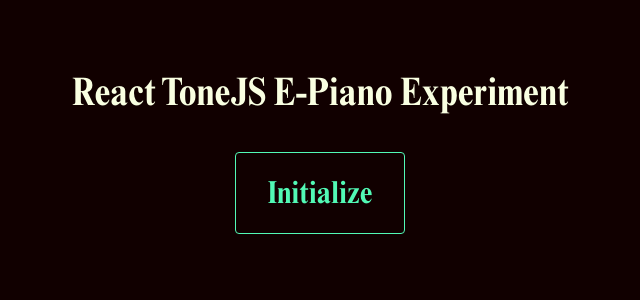
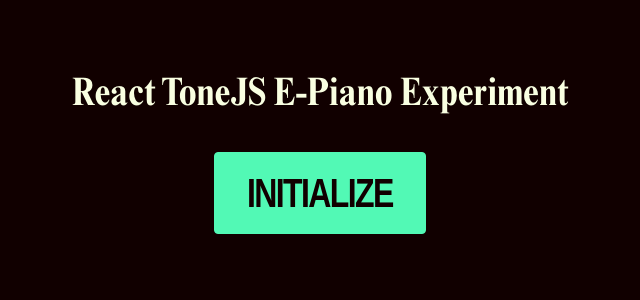
Before and after one commit to unframework/crystal-synth-demo, a React (Create React App) app: page / in a window 1280 px wide. Shown: the top 300 px of the page, without its empty margins (320-960 px from the left). Built offline with nearby package versions, Linux system fonts and the light colour scheme; what react-tone-rack would draw is missing.

Commit message:
Set up push button style

```diff
--- a/src/App.tsx
+++ b/src/App.tsx
@@ -10,19 +10,31 @@
 
 import { Synth } from './Synth';
 
+const PushButton: React.FC<
+  React.PropsWithChildren<{ onClick: () => void }>
+> = ({ onClick, children }) => {
+  return (
+    <button
+      className={clsx(
+        'px-4 py-2 rounded-sm cursor-pointer select-none',
+        'font-sans font-bold tracking-tighter uppercase',
+        'border-egreen border-[1px] bg-egreen',
+        'text-eblack',
+        'active:bg-eblack active:border-ewhite active:text-ewhite'
+      )}
+      type="button"
+      onClick={onClick}
+    >
+      <span className={clsx('flex scale-y-125')}>{children}</span>
+    </button>
+  );
+};
+
 const TestButton = () => {
   const emitNote = useNoteEmitter('exampleSynth');
 
   return (
-    <button
-      type="button"
-      className="
-        px-4 py-2 rounded-sm cursor-pointer select-none
-        active:translate-y-[1px]
-        border-[1px] border-egreen
-        text-egreen
-        font-serif
-      "
+    <PushButton
       onClick={() => {
         const testPattern = new Tone.Part<[string, string]>(
           (time, chord) => {
@@ -88,7 +100,7 @@
       }}
     >
       Play Note
-    </button>
+    </PushButton>
   );
 };
 
@@ -205,19 +217,7 @@
       {started ? (
         <Main />
       ) : (
-        <button
-          className="
-            px-4 py-2 rounded-sm cursor-pointer select-none
-            active:translate-y-[1px]
-            border-[1px] border-egreen
-            text-egreen
-            font-serif
-          "
-          type="button"
-          onClick={() => startCallback()}
-        >
-          Initialize
-        </button>
+        <PushButton onClick={startCallback}>Initialize</PushButton>
       )}
     </div>
   );
--- a/tailwind.config.js
+++ b/tailwind.config.js
@@ -3,7 +3,7 @@
   content: ['./src/**/*.{js,jsx,ts,tsx}'],
   theme: {
     fontFamily: {
-      sans: ['Helvetica Neue', 'Arial'],
+      sans: ['Arial'],
       serif: ['TimesCondensed'],
     },
 
```
